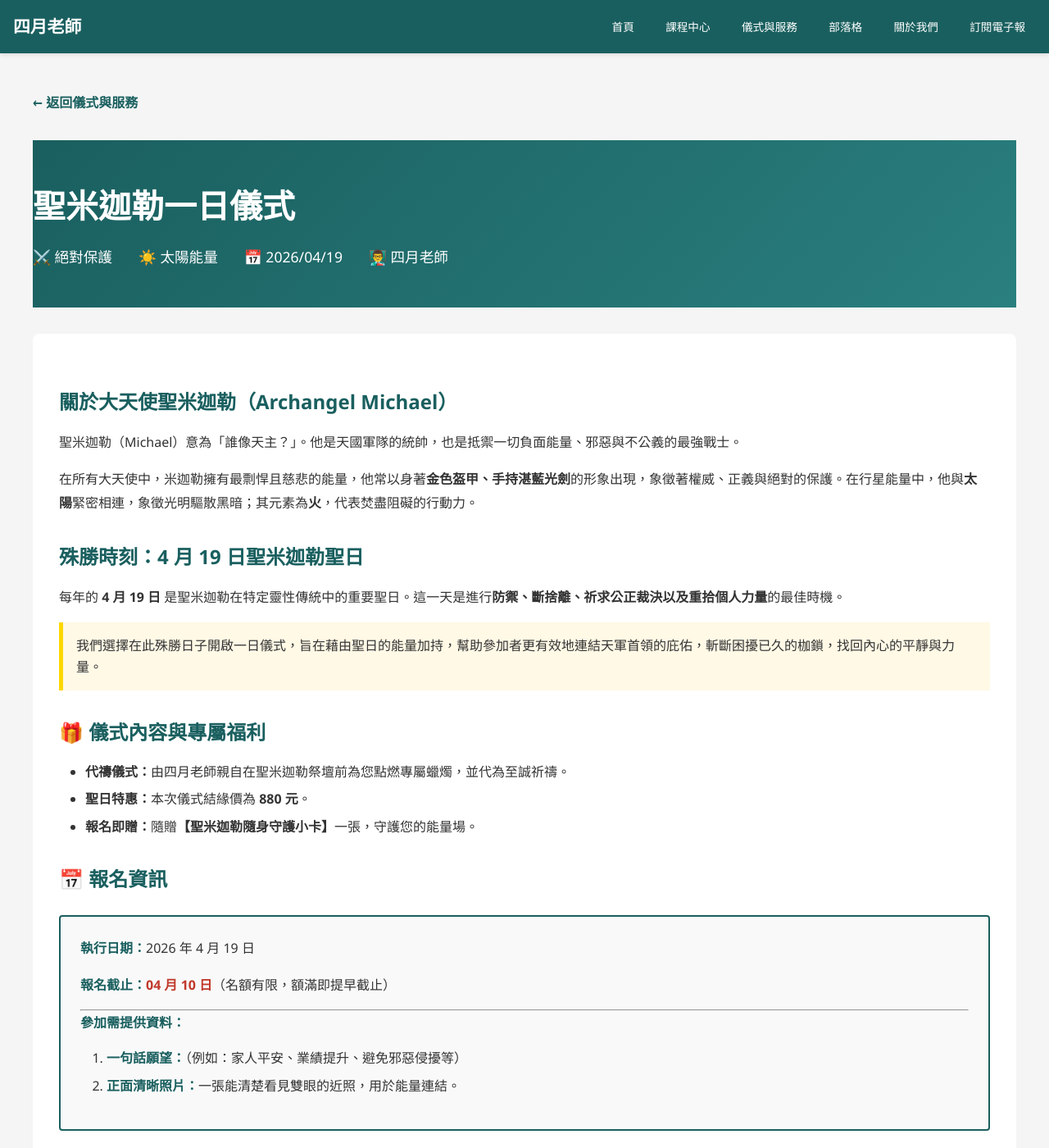
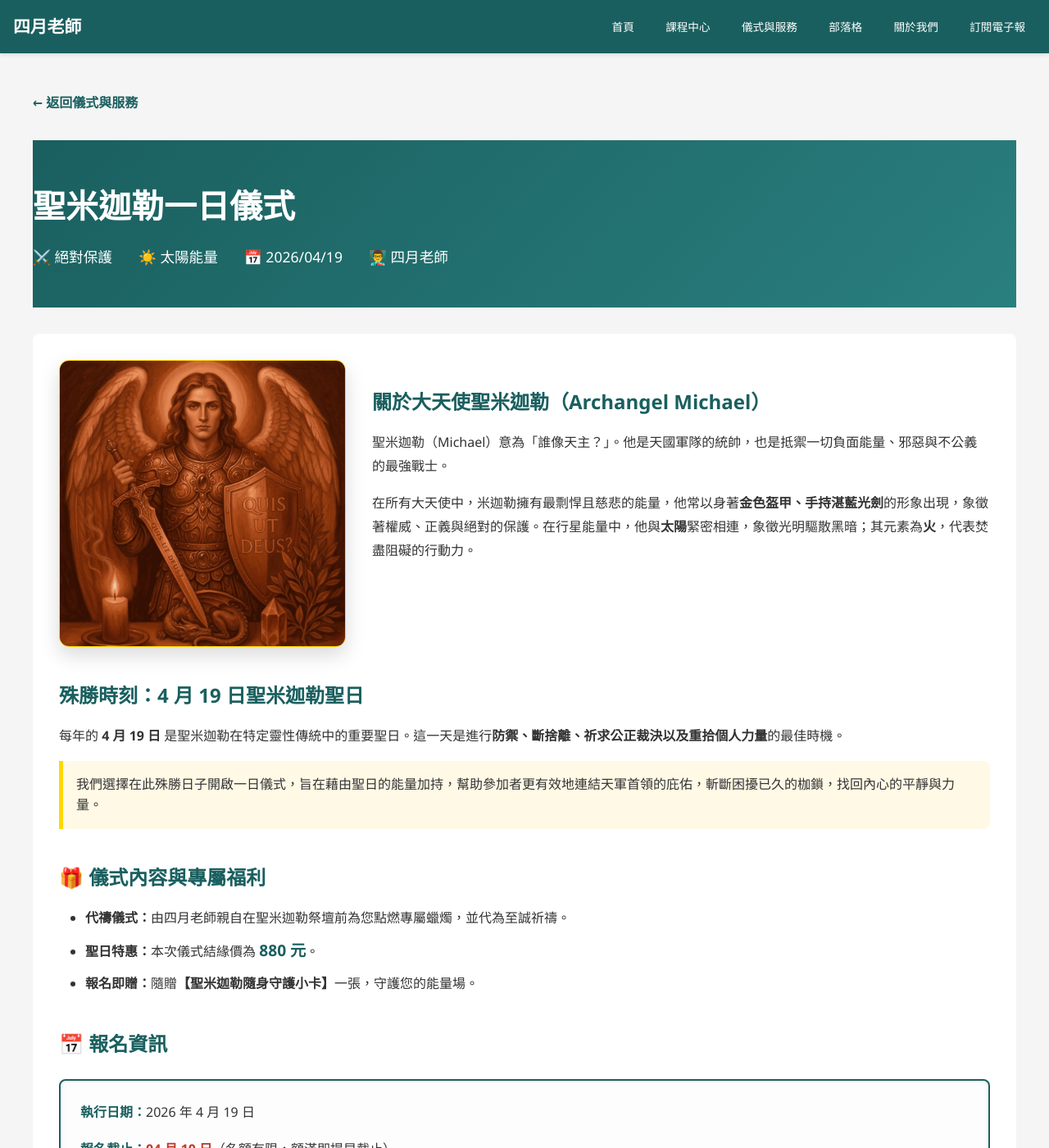
Before and after one commit to light4uliuphone-lang/hoodoo, a Jekyll site: the page built from rituals/ritual-01.html, in a window 1280 px wide and 1400 px high. Shown: the whole window at 82% size. Built offline with Jekyll 4.4.1, drawn with Linux system fonts in a browser that asks for light colours; some of the changed text lies outside the part shown.

Commit message:
Update ritual-01.html

```diff
--- a/rituals/ritual-01.html
+++ b/rituals/ritual-01.html
@@ -2,6 +2,54 @@
 layout: default
 title: "聖米迦勒一日儀式 - 四月老師"
 ---
+
+<style>
+    /* 專屬排版樣式 */
+    .ritual-intro-flex {
+        display: flex;
+        gap: 2rem;
+        align-items: flex-start;
+        margin-bottom: 2rem;
+    }
+
+    .ritual-image-container {
+        flex: 0 0 350px; /* 固定圖片寬度 */
+    }
+
+    .ritual-image-container img {
+        width: 100%;
+        height: auto;
+        aspect-ratio: 1 / 1; /* 強制 1:1 比例 */
+        object-fit: cover;
+        border-radius: 12px;
+        box-shadow: 0 10px 25px rgba(0,0,0,0.15);
+        border: 1px solid #ffd700;
+    }
+
+    .ritual-text-container {
+        flex: 1;
+    }
+
+    /* 手機版調整 */
+    @media (max-width: 768px) {
+        .ritual-intro-flex {
+            flex-direction: column;
+            align-items: center;
+        }
+        .ritual-image-container {
+            flex: 0 0 auto;
+            width: 100%;
+            max-width: 300px; /* 手機版不要太大 */
+        }
+    }
+
+    .course-info-box {
+        border-radius: 8px;
+        padding: 1.5rem;
+        background-color: #fdfdfd;
+        box-shadow: inset 0 0 10px rgba(26, 95, 95, 0.05);
+    }
+</style>
 
 <div class="container" style="padding: 3rem 0;">
     <a href="/rituals.html" class="back-link">← 返回儀式與服務</a>
@@ -17,30 +65,40 @@ title: "聖米迦勒一日儀式 - 四月老師"
     </div>
 
     <div class="course-detail-content">
+
+        <div class="ritual-intro-flex">
+            <div class="ritual-image-container">
+                <img src="ritual-01.jpg" alt="大天使聖米迦勒儀式形象圖">
+            </div>
+
+            <div class="ritual-text-container">
                 <h2>關於大天使聖米迦勒（Archangel Michael）</h2>
                 <p>聖米迦勒（Michael）意為「誰像天主？」。他是天國軍隊的統帥，也是抵禦一切負面能量、邪惡與不公義的最強戰士。</p>
-
                 <p>在所有大天使中，米迦勒擁有最剽悍且慈悲的能量，他常以身著<strong>金色盔甲、手持湛藍光劍</strong>的形象出現，象徵著權威、正義與絕對的保護。在行星能量中，他與<strong>太陽</strong>緊密相連，象徵光明驅散黑暗；其元素為<strong>火</strong>，代表焚盡阻礙的行動力。</p>
+            </div>
+        </div>
 
         <h2>殊勝時刻：4 月 19 日聖米迦勒聖日</h2>
         <p>每年的 <strong>4 月 19 日</strong> 是聖米迦勒在特定靈性傳統中的重要聖日。這一天是進行<strong>防禦、斷捨離、祈求公正裁決以及重拾個人力量</strong>的最佳時機。</p>
 
-        <blockquote style="border-left: 5px solid #ffd700; background: #fff9e6; padding: 1rem;">
+        <blockquote style="border-left: 5px solid #ffd700; background: #fff9e6; padding: 1rem; border-radius: 0 8px 8px 0;">
             我們選擇在此殊勝日子開啟一日儀式，旨在藉由聖日的能量加持，幫助參加者更有效地連結天軍首領的庇佑，斬斷困擾已久的枷鎖，找回內心的平靜與力量。
         </blockquote>
 
+        <div style="margin: 2.5rem 0;">
             <h2>🎁 儀式內容與專屬福利</h2>
-        <ul>
+            <ul style="line-height: 1.8;">
                 <li><strong>代禱儀式：</strong>由四月老師親自在聖米迦勒祭壇前為您點燃專屬蠟燭，並代為至誠祈禱。</li>
-            <li><strong>聖日特惠：</strong>本次儀式結緣價為 <strong>880 元</strong>。</li>
+                <li><strong>聖日特惠：</strong>本次儀式結緣價為 <strong style="color: #1a5f5f; font-size: 1.2rem;">880 元</strong>。</li>
                 <li><strong>報名即贈：</strong>隨贈<strong>【聖米迦勒隨身守護小卡】</strong>一張，守護您的能量場。</li>
             </ul>
+        </div>
 
         <h2>📅 報名資訊</h2>
         <div class="course-info-box" style="border: 2px solid #1a5f5f;">
             <p><strong>執行日期：</strong>2026 年 4 月 19 日</p>
             <p><strong>報名截止：</strong><span style="color: #c0392b; font-weight: bold;">04 月 10 日</span>（名額有限，額滿即提早截止）</p>
-            <hr>
+            <hr style="border: none; border-top: 1px solid #eee; margin: 1rem 0;">
             <p><strong>參加需提供資料：</strong></p>
             <ol>
                 <li><strong>一句話願望：</strong>（例如：家人平安、業績提升、避免邪惡侵擾等）</li>
@@ -48,21 +106,25 @@ title: "聖米迦勒一日儀式 - 四月老師"
             </ol>
         </div>
 
+        <div style="margin-top: 3rem;">
             <h2>老師介紹</h2>
             <div class="teacher-info">
                 <h3>四月老師</h3>
                 <p>四月老師是一位非常出色的魔法工作者，於身心靈領域數十年。於台灣、香港、馬來西亞皆有眾多學員。他擁有豐富的經驗和深厚的魔法功底，現今專研胡督魔法和混沌魔法體系，並能夠運用中西哲學思想來指導實踐，幫助人們實現願望與夢想。</p>
             </div>
-
-        <h2>報名方式</h2>
-        <div class="registration-info">
-            <p><strong>方式一：</strong>請填寫本網頁下方表單，留下 E-mail 和聯絡電話，我們將於三日內回信給您。</p>
-            <p><strong>方式二：</strong>請來信至 <a href="mailto:{{ site.email | default: 'herbmagic@hotmail.com.tw' }}">{{ site.email | default: 'herbmagic@hotmail.com.tw' }}</a></p>
-            <p>郵件標題請註明：<strong>「報名 {{ page.title | split: " - " | first }}」</strong>，並告知您的姓名、聯絡電話、收件地址（用於寄送守護小卡）。</p>
         </div>
 
+        <hr style="margin: 3rem 0;">
+
+        <h2 id="form-top">✍️ 線上報名表單</h2>
         <div style="text-align: center; margin-top: 2rem;">
-           <iframe src="https://docs.google.com/forms/d/e/1FAIpQLSdIVd72u7iftPMY5egQV4xsgv15pKzi0eN5i-Mt3vJE9JbqUA/viewform?embedded=true" width="640" height="1400" frameborder="0" marginheight="0" marginwidth="0">載入中…</iframe>
+           <iframe src="https://docs.google.com/forms/d/e/1FAIpQLSdIVd72u7iftPMY5egQV4xsgv15pKzi0eN5i-Mt3vJE9JbqUA/viewform?embedded=true" width="100%" height="1400" frameborder="0" marginheight="0" marginwidth="0">載入中…</iframe>
+        </div>
+
+        <div class="registration-info" style="margin-top: 2rem; background: #f9f9f9; padding: 1.5rem; border-radius: 8px;">
+            <p><strong>其他報名管道：</strong></p>
+            <p>請來信至 <a href="mailto:{{ site.email | default: 'herbmagic@hotmail.com.tw' }}">{{ site.email | default: 'herbmagic@hotmail.com.tw' }}</a></p>
+            <p>郵件標題請註明：<strong>「報名 {{ page.title | split: " - " | first }}」</strong>，並告知您的姓名、聯絡電話、收件地址（用於寄送守護小卡）。</p>
         </div>
     </div>
 </div>
```
Lines whose indentation alone changed are shown as unchanged.
